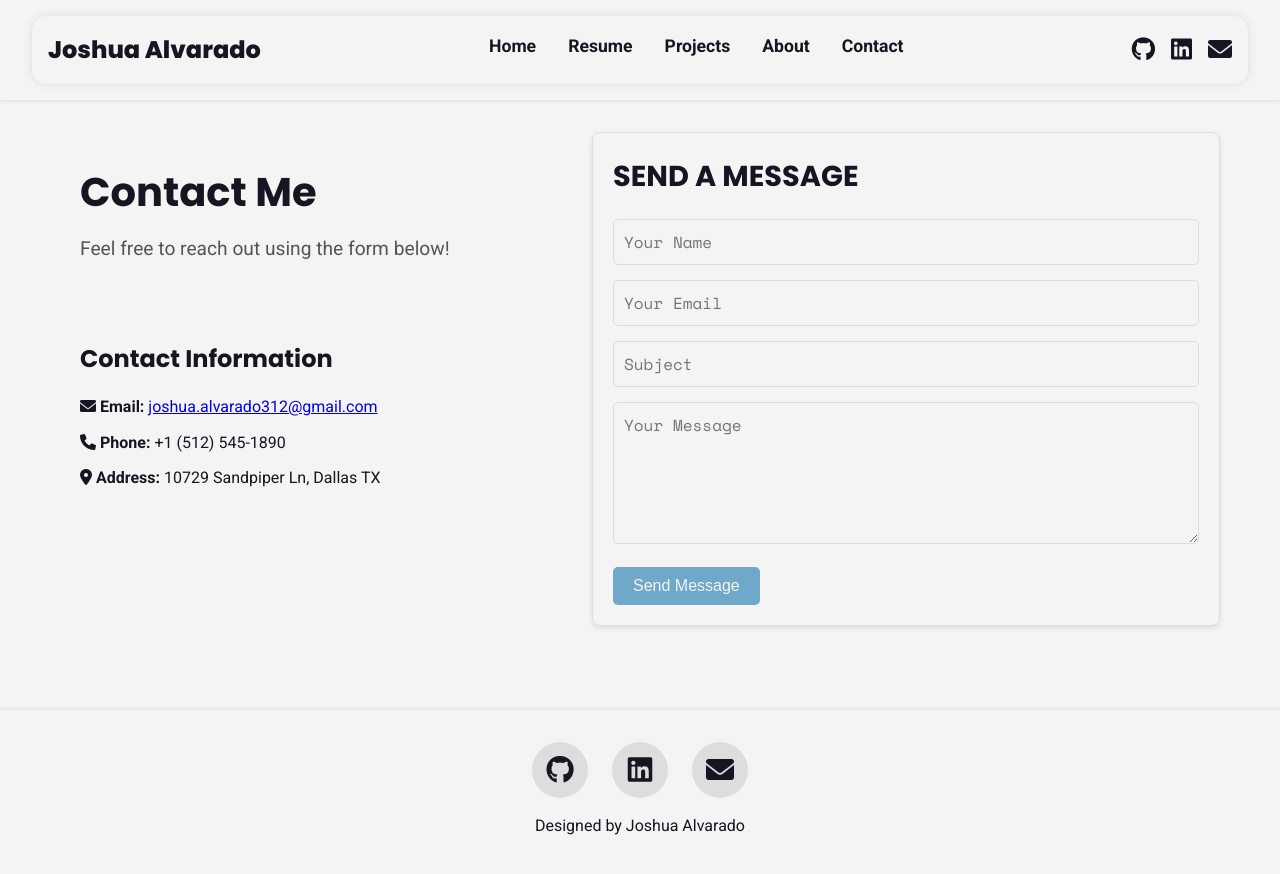
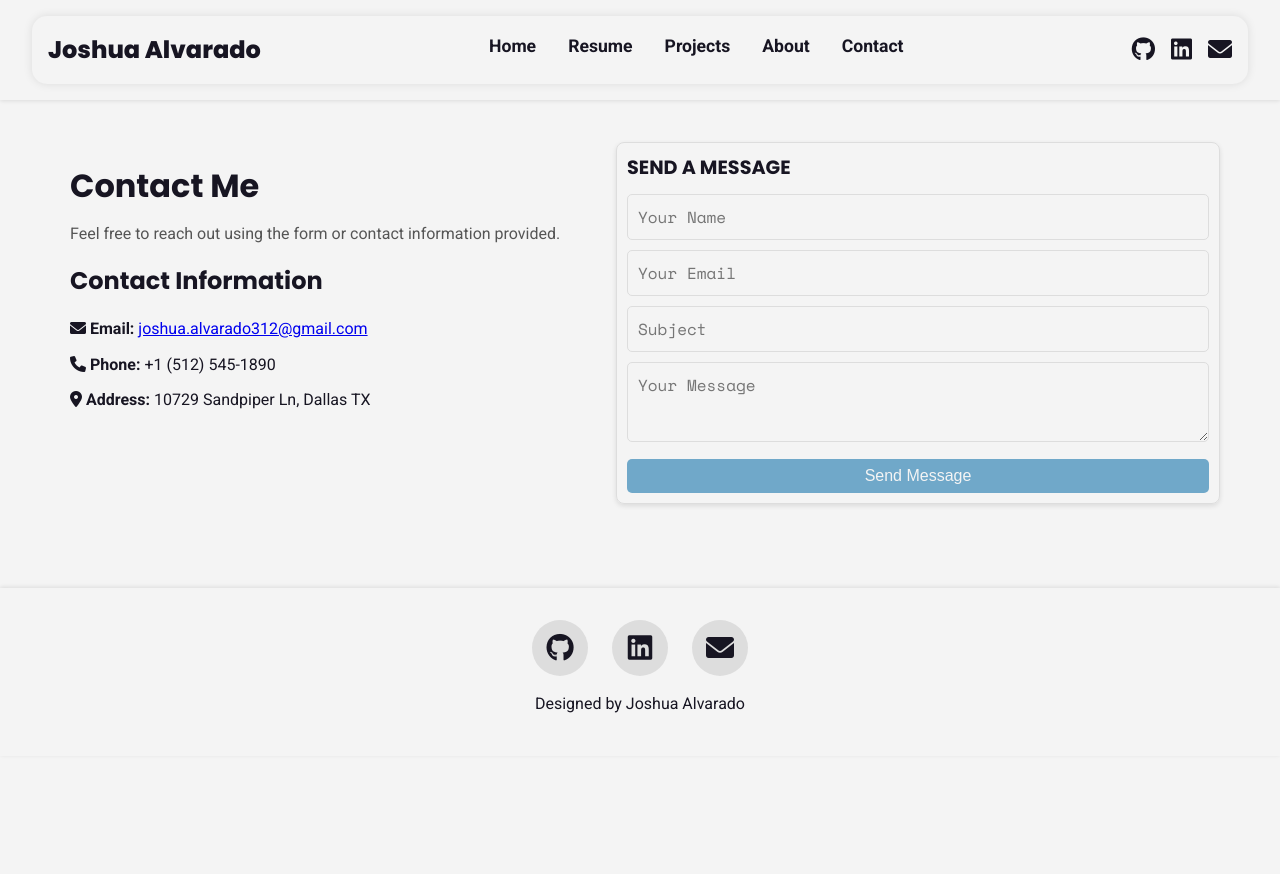
Before and after one commit to JoshuaAlvarado-hub/joshalvarado.com, a Jekyll site: the page built from contact.html, in a window 1280 px wide. Shown: the top 874 px of the page. Built offline with Jekyll 4.4.1, drawn with Linux system fonts in a browser that asks for light colours.

Commit message:
contact on one page
the contact page can now better fit on a laptop+ screen size without user needing to scroll to see everything

```diff
--- a/assets/css/style.css
+++ b/assets/css/style.css
@@ -294,22 +294,22 @@ footer {
 
 .contact-wrapper {
     display: flex;
-    flex-wrap: nowrap;
-    gap: 20px;
-    margin-top: 0;
+    flex-wrap: wrap;
+    gap: 10px;
+    margin-top: 10px;
 }
 
 .contact-info {
-    flex: 1 1 40%;
-    padding: 20px;
+    flex: 1 1 45%;
+    padding: 10px;
 }
 
 .contact-form {
     flex: 1 1 50%;
+    padding: 10px;
     border: 1px solid var(--border-color);
     border-radius: 8px;
     box-shadow: 0 2px 5px var(--shadow-color);
-    padding: 20px;
 }
 
 .contact-info h3 {
@@ -338,7 +338,7 @@ footer {
 .social-links a {
     font-size: 24px;
     margin-right: 15px;
-    color: var(--text-color);
+    color: var (--text-color);
     transition: color 0.3s;
 }
 
@@ -347,7 +347,7 @@ footer {
 }
 
 .form-group {
-    margin-bottom: 15px;
+    margin-bottom: 10px;
 }
 
 .form-group label {
@@ -360,10 +360,10 @@ footer {
 .form-group input,
 .form-group textarea {
     width: 100%;
-    padding: 10px;
+    padding: 8px;
     border: 1px solid var(--border-color);
     border-radius: 5px;
-    font-size: 16px;
+    font-size: 0.9rem;
     color: var(--text-color);
     background-color: var(--tertiary-color);
 }
@@ -374,14 +374,15 @@ footer {
 
 .btn {
     display: inline-block;
-    padding: 10px 20px;
+    padding: 8px;
     background-color: var(--secondary-color);
     color: var(--tertiary-color);
     border: none;
     border-radius: 5px;
-    font-size: 16px;
+    font-size: 1rem;
     cursor: pointer;
     transition: background-color 0.3s;
+    width: 100%;
 }
 
 .btn:hover {
@@ -403,26 +404,27 @@ footer {
 
 .contact-form textarea {
     resize: vertical;
+    height: 80px;
 }
 
 .contact-form h3 {
     font-family: "Poppins", sans-serif;
-    font-size: 1.8rem;
+    font-size: 1.2rem;
     font-weight: 700;
     color: var(--primary-color);
     text-transform: uppercase;
     margin-top: 0;
-    margin-bottom: 20px;
+    margin-bottom: 10px;
 }
 
 .contact-header {
     margin-top: 0;
-    margin-bottom: 75px;
+    margin-bottom: 15px;
 }
 
 .contact-header h1 {
     font-family: "Poppins", sans-serif;
-    font-size: 2.5rem;
+    font-size: 2rem;
     font-weight: 700;
     color: var(--primary-color);
     margin-bottom: 10px;
@@ -431,7 +433,7 @@ footer {
 
 .contact-header p {
     font-family: "Roboto", sans-serif;
-    font-size: 1.2rem;
+    font-size: 1rem;
     color: var(--text-secondary-color);
     margin: 0;
     text-align: left;
@@ -532,10 +534,10 @@ footer {
     }
 
     .contact-wrapper {
+        display: flex;
         flex-wrap: wrap;
-        flex-direction: column;
-        gap: 20px;
-        margin-top: 0;
+        gap: 15px;
+        margin-top: 10px;
     }
 
     .contact-info,
@@ -550,19 +552,27 @@ footer {
 
     .contact-header {
         margin-top: 0;
-        margin-bottom: 30px;
+        margin-bottom: 20px;
     }
 
     .contact-header h1 {
         font-size: 2rem;
+        margin-bottom: 10px;
         text-align: center;
     }
 
     .contact-header p {
+        font-size: 1rem;
+        margin: 0;
         text-align: center;
     }
 
     .btn {
         width: 100%;
     }
+
+    .contact-header h1,
+    .contact-header p {
+        text-align: center;
+    }
 }
--- a/contact.html
+++ b/contact.html
@@ -11,7 +11,7 @@ permalink: /contact/
             <!-- Contact Heading and Intro -->
             <div class="contact-header">
                 <h1 class="text-center">Contact Me</h1>
-                <p class="text-center">Feel free to reach out using the form below!</p>
+                <p>Feel free to reach out using the form or contact information provided.</p>
             </div>
 
             <!-- Contact Info -->
@@ -39,7 +39,7 @@ permalink: /contact/
                     <input type="subject" placeholder="Subject" id="subject" name="subject" required>
                 </div>
                 <div class="form-group">
-                    <textarea id="message" placeholder="Your Message" name="message" rows="5" required></textarea>
+                    <textarea id="message" placeholder="Your Message" name="message" rows="3" required></textarea>
                 </div>
                 <button type="button" class="btn">Send Message</button>
             </form>
```
